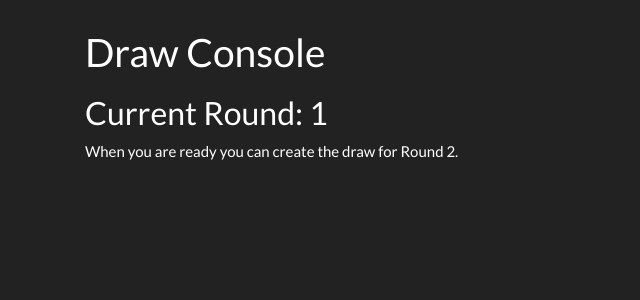
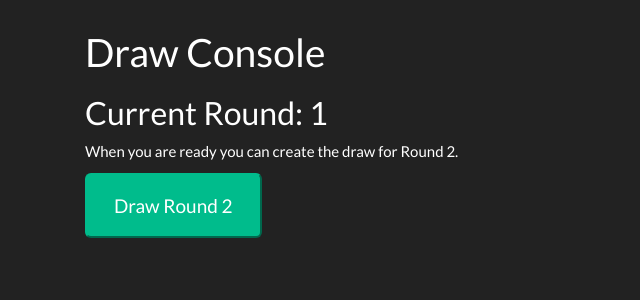
Before and after one commit to sarrionandia/taber, a Django app: page /draw/ in a window 1280 px wide. Shown: the part 60-360 px from the top of the page, without its empty margins (0-640 px from the left). Run offline with Django 3.2, Linux system fonts and the light colour scheme; tables that the repository leaves empty hold one stand-in row (values such as "Sample post"); some libraries are stand-ins or nearby versions.

Commit message:
Draw from UI

```diff
--- a/draw/models.py
+++ b/draw/models.py
@@ -58,4 +58,4 @@ class Debate(models.Model):
         return 'R' + str(self.round) + "<" + self.venue.name + ">"
 
     def clean(self):
-        DebateValidator.validate(self, Debate.objects.all())
+        DebateValidator.validate(self, Debate.objects.filter(round=self.round))
--- a/draw/templates/draw/index.html
+++ b/draw/templates/draw/index.html
@@ -27,16 +27,25 @@
                         type="submit">Draw Round 1</button>
             </form>
         {% endif %}
-    {% endif %}
+
+    {% else %}
+
         <h2>Current Round: {{ this_round }}</h2>
 
         {% if results_entered %}
             <p>
                 When you are ready you can create the draw for Round {{ next_round }}.
             </p>
+            <form method="post" action="/draw/next/">
+            {% csrf_token %}
+            <button class="button btn-success btn-lg" type="submit">
+                Draw Round {{ next_round }}
+            </button>
+            </form>
         {% else %}
             <div class="alert alert-danger">
             You cannot draw the next round until you have input all of the results for the current round.
             </div>
         {% endif %}
+    {% endif %}
 {% endblock %}
--- a/draw/urls.py
+++ b/draw/urls.py
@@ -1,7 +1,8 @@
 from django.conf.urls import url
-from views import DrawControl, DrawFirstRound
+from views import DrawControl, DrawFirstRound, DrawNextRound
 
 urlpatterns = [
     url(r'^$', DrawControl.as_view(), name='index'),
-    url(r'^round/first/$', DrawFirstRound.as_view(), name="drawround")
+    url(r'^round/first/$', DrawFirstRound.as_view(), name="drawround"),
+    url(r'^next/$', DrawNextRound.as_view(), name='drawnext')
 ]
--- a/draw/validators/DebateValidator.py
+++ b/draw/validators/DebateValidator.py
@@ -3,10 +3,10 @@ from django.core.exceptions import ValidationError
 def validate(debate, all_debates):
     validate_team_unique(debate, all_debates)
 
-def validate_team_unique(unique_debate, all_debates):
+def validate_team_unique(unique_debate, all_debates_in_round):
     if (len(unique_debate.positions().values()) > (len(set(unique_debate.positions().values())))):
         raise ValidationError("A team can't be in two positions in one room")
 
-    for debate in all_debates:
+    for debate in all_debates_in_round:
         if any(x in debate.positions().values() for x in unique_debate.positions().values()):
             raise ValidationError("A team can't be in two debates in the same round")
--- a/draw/views.py
+++ b/draw/views.py
@@ -4,6 +4,7 @@ from django.template import RequestContext, loader
 from django.views.generic import View
 
 from data.models import Team, Venue
+from draw.controller.DrawController import DrawController
 from draw.controller.InitialDrawController import InitialDrawController
 from draw.controller.VenueMapper import VenueMapper
 from draw.models import Tournament
@@ -37,3 +38,10 @@ class DrawFirstRound(View):
         mapper = VenueMapper()
         mapper.map_venues(1)
         return redirect('/draw')
+
+
+class DrawNextRound(View):
+    def post(self, request):
+        controller = DrawController()
+        controller.draw_next_round()
+        return redirect('/draw')
```
Also changed, not shown: draw/controller/DrawController.py (+8 -3 lines). Lines whose indentation alone changed are shown as unchanged.
